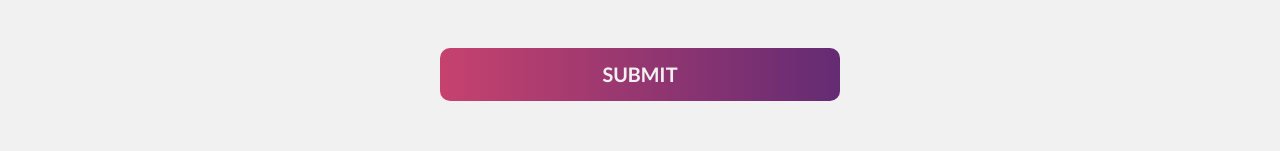
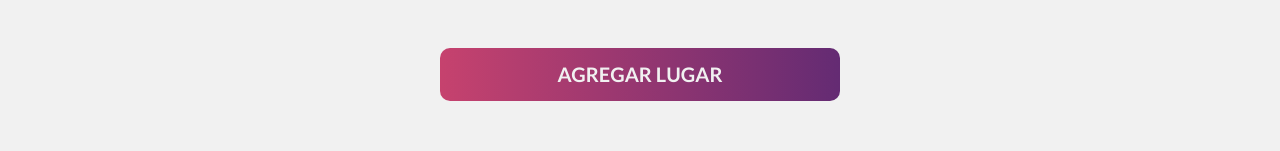
Before and after one commit to sofmagon/skills-forWomen-inTech, a React (Vite) app in the folder 03-pilotaje/: page /registrar in a window 1280 px wide. Shown: the part 1383-1534 px from the top of the page. Built offline with nearby package versions, Linux system fonts and the light colour scheme; a web font is replaced by a local one.

Commit message:
change: input by button

```diff
--- a/03-pilotaje/src/components/Forms/RegistrarLugar.jsx
+++ b/03-pilotaje/src/components/Forms/RegistrarLugar.jsx
@@ -41,11 +41,7 @@ const RegistrarLugar = () => {
 						<input type="file" id="fotografia" accept="image/png, image/jpeg" />
 					</div>
 				</fieldset>
-				<input
-					className="boton boton--form"
-					type="submit"
-					defaultValue="Agregar lugar"
-				/>
+				<button className='boton boton--form'>Agregar lugar</button>
 			</form>
 		</main>
 	)
```
